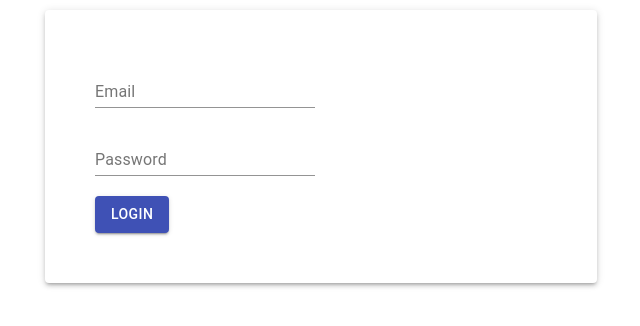
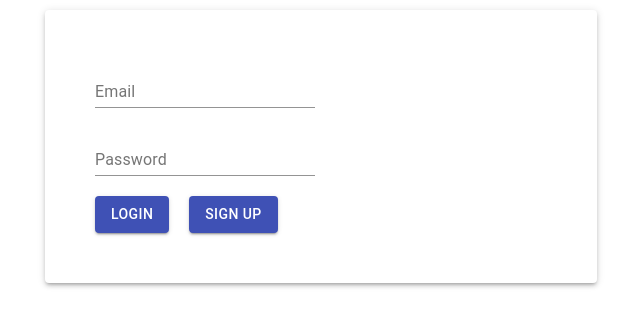
Before and after one commit to entegral/wedding-registry-ui, a React (Create React App) app: page / in a window 1280 px wide. Shown: the top 326 px of the page, without its empty margins (319-959 px from the left). Built offline with nearby package versions, Linux system fonts and the light colour scheme.

Commit message:
add components to handle sign ups

```diff
--- a/src/App.js
+++ b/src/App.js
@@ -8,8 +8,8 @@ function logout(setUser) {
 }
 
 function App() {
+  const [user, setUser] = useState(null)
 
-  const [user, setUser] = useState(null)
   if (!user) {
     return (
      <LoggedOut setUser={setUser} />
--- a/src/LoggedOut.js
+++ b/src/LoggedOut.js
@@ -1,5 +1,6 @@
 import { Button, Container, makeStyles, Paper, TextField } from "@material-ui/core";
 import { useState } from "react";
+import SignUp from "./SignUp";
 
 const useStyles = makeStyles((theme) => ({
   root: {
@@ -25,14 +26,11 @@ function login(email, password, setUser) {
   })
 }
 
-function LoggedOut({setUser}) {
+function Login({setUser, setSignUp, email, password, setEmail, setPassword}) {
   const classes = useStyles();
-  const [email, setEmail] = useState(null)
-  const [password, setPassword] = useState(null)
 
   return (
-    <Container maxWidth="sm">
-      <Paper className={classes.paper} elevation={3}>
+    <Paper className={classes.paper} elevation={3}>
 
         <form>
           <TextField
@@ -56,9 +54,50 @@ function LoggedOut({setUser}) {
         >
           Login
         </Button>
+        <Button
+          className={classes.margin}
+          variant="contained"
+          color="primary"
+          onClick={() => setSignUp(true)}
+        >
+          Sign Up
+        </Button>
       </Paper>
-     </Container>
   )
 }
 
+function LoggedOut({setUser}) {
+  const [signUp, setSignUp] = useState(false)
+
+  const [email, setEmail] = useState(null)
+  const [password, setPassword] = useState(null)
+  if (signUp) {
+    return (
+      <Container maxWidth="sm">
+        <SignUp
+          email={email}
+          password={password}
+          setEmail={setEmail}
+          setPassword={setPassword}
+          setUser={setUser}
+          setSignUp={setSignUp}
+        />
+      </Container>
+    )
+  } else {
+    return (
+      <Container maxWidth="sm">
+        <Login
+          email={email}
+          password={password}
+          setEmail={setEmail}
+          setPassword={setPassword}
+          setUser={setUser}
+          setSignUp={setSignUp}
+        />
+       </Container>
+    )
+  }
+}
+
 export default LoggedOut
--- /dev/null
+++ b/src/SignUp.js
@@ -0,0 +1,91 @@
+import { Button, makeStyles, Paper, TextField } from "@material-ui/core";
+import { useState } from "react";
+
+const useStyles = makeStyles((theme) => ({
+  root: {
+    '& .MuiTextField-root': {
+      margin: theme.spacing(1),
+      width: '25ch',
+    },
+  },
+  paper: {
+    marginTop: "10px",
+    padding: "40px"
+  },
+  margin: {
+    margin: "10px"
+  }
+}));
+
+async function postToGraphql(email, password, firstname, lastname) {
+  // todo await post
+  return {
+    email,
+    password,
+    firstname,
+    lastname,
+    name: `${firstname} ${lastname}`
+  }
+}
+
+async function signUpUser(email, password, firstname, lastname, setUser) {
+  const user = await postToGraphql(email, password, firstname, lastname)
+  setUser(user)
+}
+
+function SignUp({email, password, setEmail, setPassword, setUser, setSignUp}) {
+  const classes = useStyles();
+  const [firstname, setFirstname] = useState(null)
+  const [lastname, setLastname] = useState(null)
+
+  return (
+    <Paper className={classes.paper} elevation={3}>
+        <Button
+          className={classes.margin}
+          variant="contained"
+          color="primary"
+          onClick={() => {setSignUp(false)}}
+        >
+          Back to Login
+        </Button>
+        <form>
+          <TextField
+            className={classes.margin}
+            defaultValue={email}
+            id="standard-basic"
+            label="Email"
+            onChange={(e) => setEmail(e.target.value)}
+          />
+          <TextField
+            className={classes.margin}
+            defaultValue={password}
+            id="standard-password-input"
+            label="Password"
+            onChange={(e) => setPassword(e.target.value)}
+          />
+          <TextField
+            className={classes.margin}
+            id="standard-firstname"
+            label="Firstname"
+            onChange={(e) => setFirstname(e.target.value)}
+          />
+          <TextField
+            className={classes.margin}
+            id="standard-lastname"
+            label="Lastname"
+            onChange={(e) => setLastname(e.target.value)}
+          />
+        </form>
+        <Button
+          className={classes.margin}
+          variant="contained"
+          color="primary"
+          onClick={() => {signUpUser(email, password, firstname, lastname, setUser)}}
+        >
+          Sign Up
+        </Button>
+      </Paper>
+  )
+}
+
+export default SignUp
```
Also changed, not shown: src/setupTests.js (deleted, +0 -5 lines), src/logo.svg (deleted).
